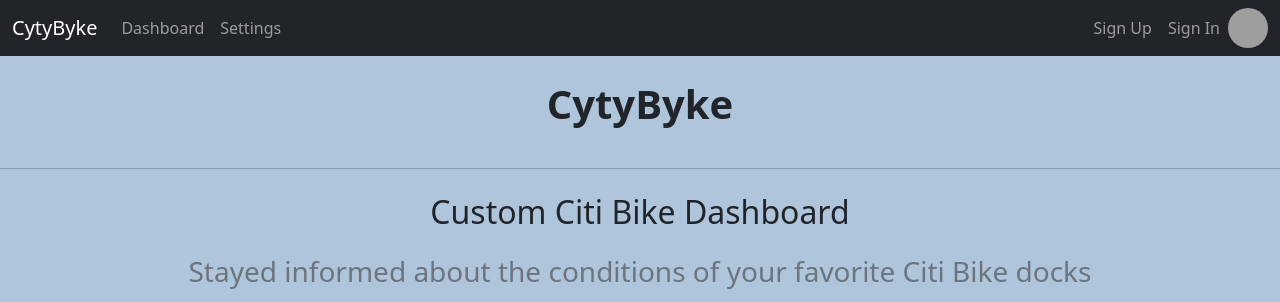
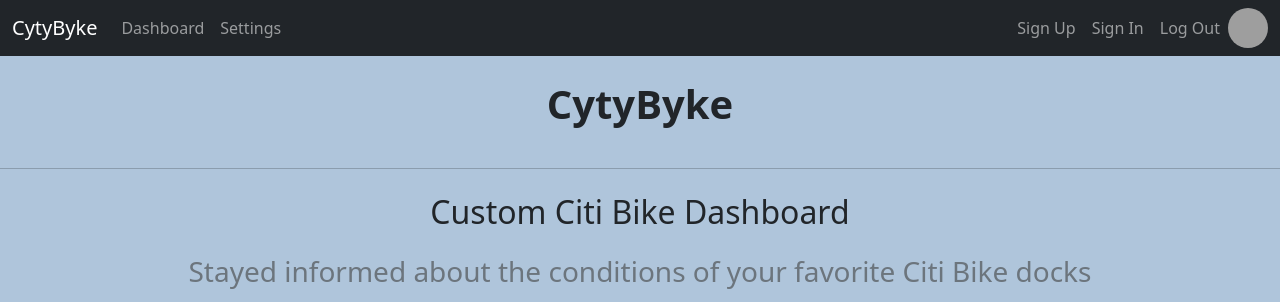
Before and after one commit to clyman23/cytybyke, a Flask app: page / in a window 1280 px wide. Shown: the top 302 px of the page. Run offline with Flask 2, Linux system fonts and the light colour scheme; parts of the project's set-up code (start-up, migrations or seed data) failed here and were passed over; grey boxes are pictures that could not be loaded.

Commit message:
Adding logout button to nav bar and removing bottom <hr> on landing page

```diff
--- a/server/src/templates/index.html
+++ b/server/src/templates/index.html
@@ -25,7 +25,6 @@
 <p class="lead text-center p-0">
     Check if there is a bike available at your closest station, or see if a bike is available at a different destination.
 </p>
-<hr/>
 
 <!-- Placeholder to show it is dynamic -->
 <p>{{ context.server_time }}</p>
--- a/server/src/templates/layout.html
+++ b/server/src/templates/layout.html
@@ -35,6 +35,9 @@
             <li class="nav-item">
                 <a class="nav-link" href="sign-in">Sign In</a>
             </li>
+            <li class="nav-item">
+              <a class="nav-link" href="/">Log Out</a>
+            </li>
             <img src="https://sustainability.uark.edu/_resources/images/transportation/transportation-circle-bike-new.png" class="rounded-circle" width="40" height="40">
         </ul>
         </div>
```
